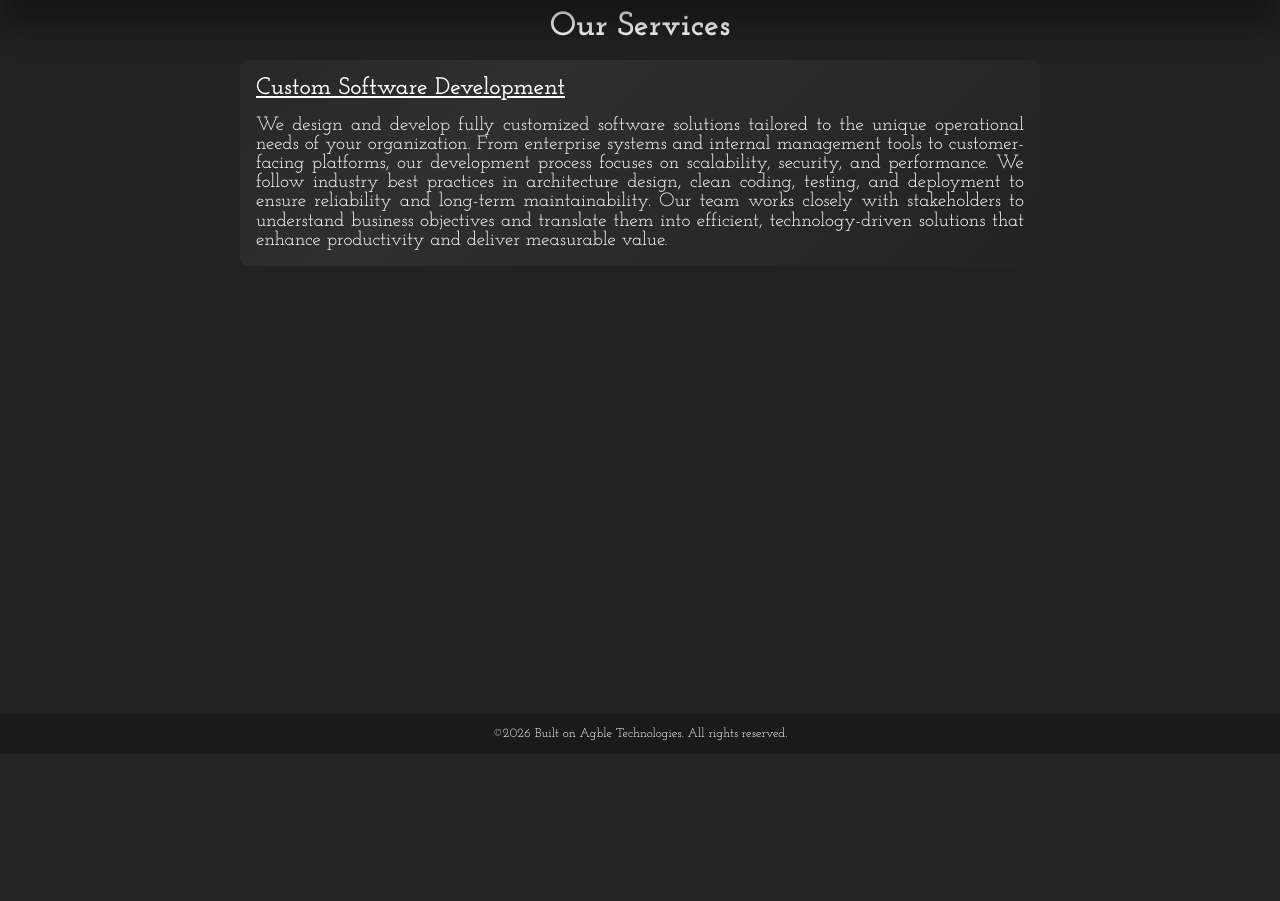
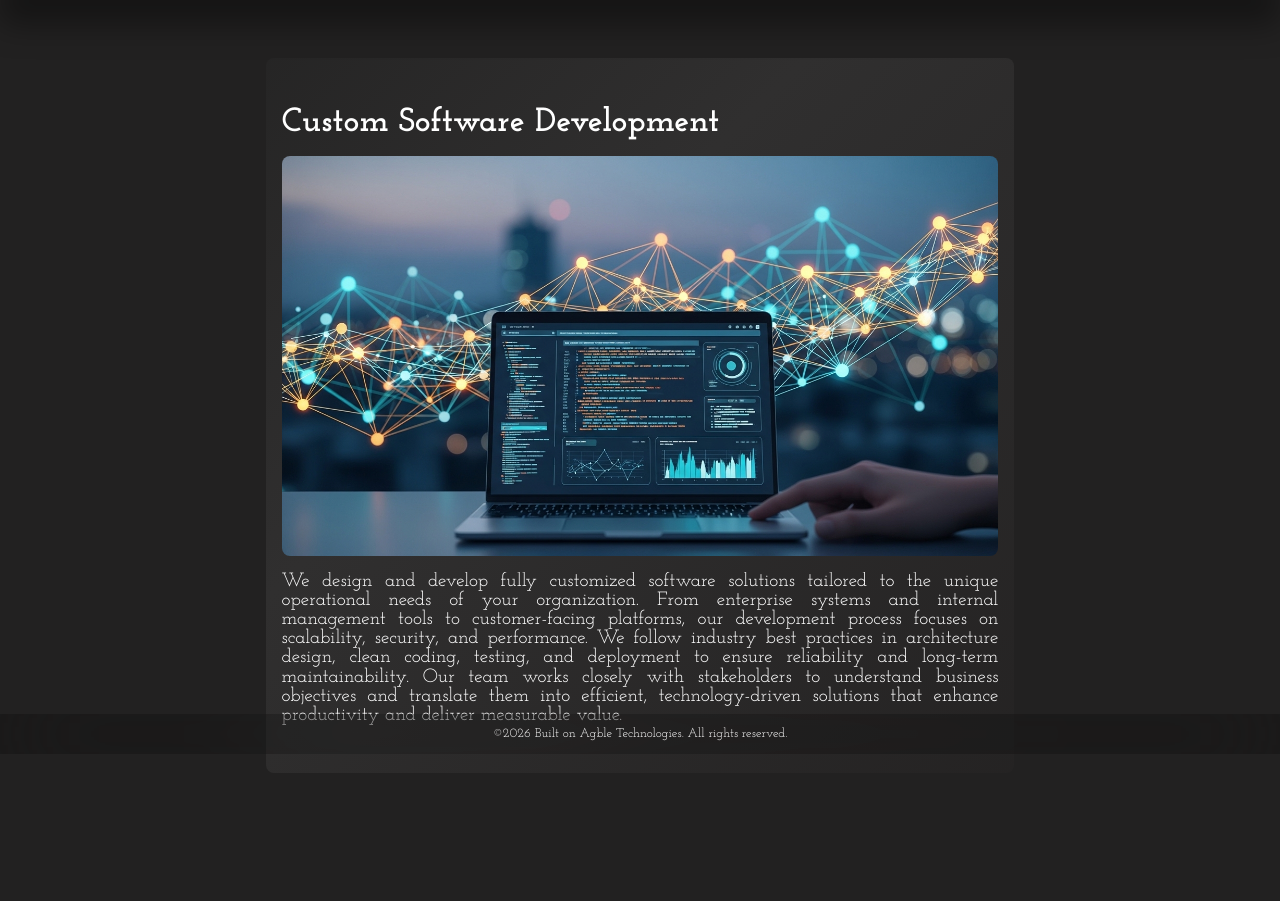
Before and after one commit to I-AGBLE/techmartliberia, a Django app: page /service_page/1/ in a window 1280 px wide. Shown: the part 46-947 px from the top of the page. Before the commit the page ends 787 px from the top, so only its background shows below. Run offline with Django 5.2, Linux system fonts and the light colour scheme; data comes from the database, SQL or seed files in the repository.

Commit message:
service page restyled and image added

```diff
--- a/main/static/main/css/styles.css
+++ b/main/static/main/css/styles.css
@@ -317,8 +317,8 @@ main {
 .service_page {
   display: grid;
   gap: 1rem;
-  margin: 1rem 5rem;
-  padding: 1rem;
+  margin: 3rem 6.6rem;
+  padding: 3rem 1rem;
   border-radius: var(--border_radius);
   transition: var(--transition);
   background: linear-gradient(135deg, #141414, #302f2f, #1e1c1c);
@@ -329,11 +329,22 @@ main {
 
 .service_page:hover {
   box-shadow: var(--box_shadow);
+  border: 1px solid var(--text_color_variant);
 }
 
-.service_page h2 {
-  text-decoration: underline;
+.service_page_image {
+  width: 100%;
+  height: 25rem;
+  overflow: hidden;
+  border-radius: var(--border_radius);
 }
+
+.service_page_image img {
+  width: 100%;
+  height: 100%;
+  object-fit: cover;
+}
+
 
 .service_page_description p {
   text-align: justify;
--- a/main/templates/main/index.html
+++ b/main/templates/main/index.html
@@ -64,7 +64,7 @@
 
     <center>
         <div class="team_title">
-            <h2 class="gradient_text">Meet Our Team</h2>
+            <h2>Meet <span>Our Team</span></h2>
         </div>
     </center>
 
--- a/main/templates/main/service_page.html
+++ b/main/templates/main/service_page.html
@@ -3,13 +3,13 @@
 
 {% block content %}
 
-<center>
-    <h1>Our Services</h1>
-</center>
-
 <div class="service_page">
     <div class="service_page_title">
-        <h2>{{ service.service_title }}</h2>
+        <h1>{{ service.service_title }}</h1>
+    </div>
+
+    <div class="service_page_image">
+        <img src="{{ service.service_image.url }}" alt="{{ service.service_title }} Image">
     </div>
 
     <div class="service_page_description">
```
